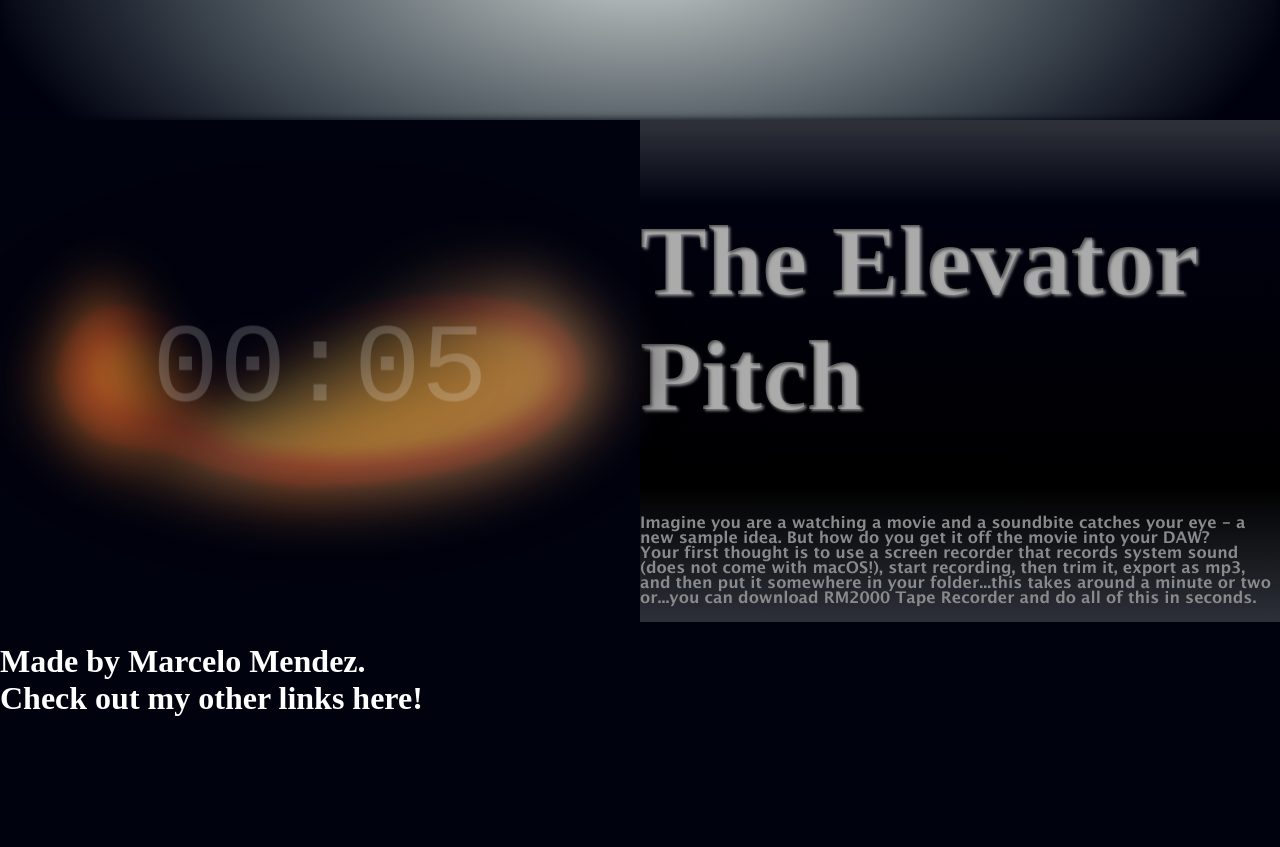
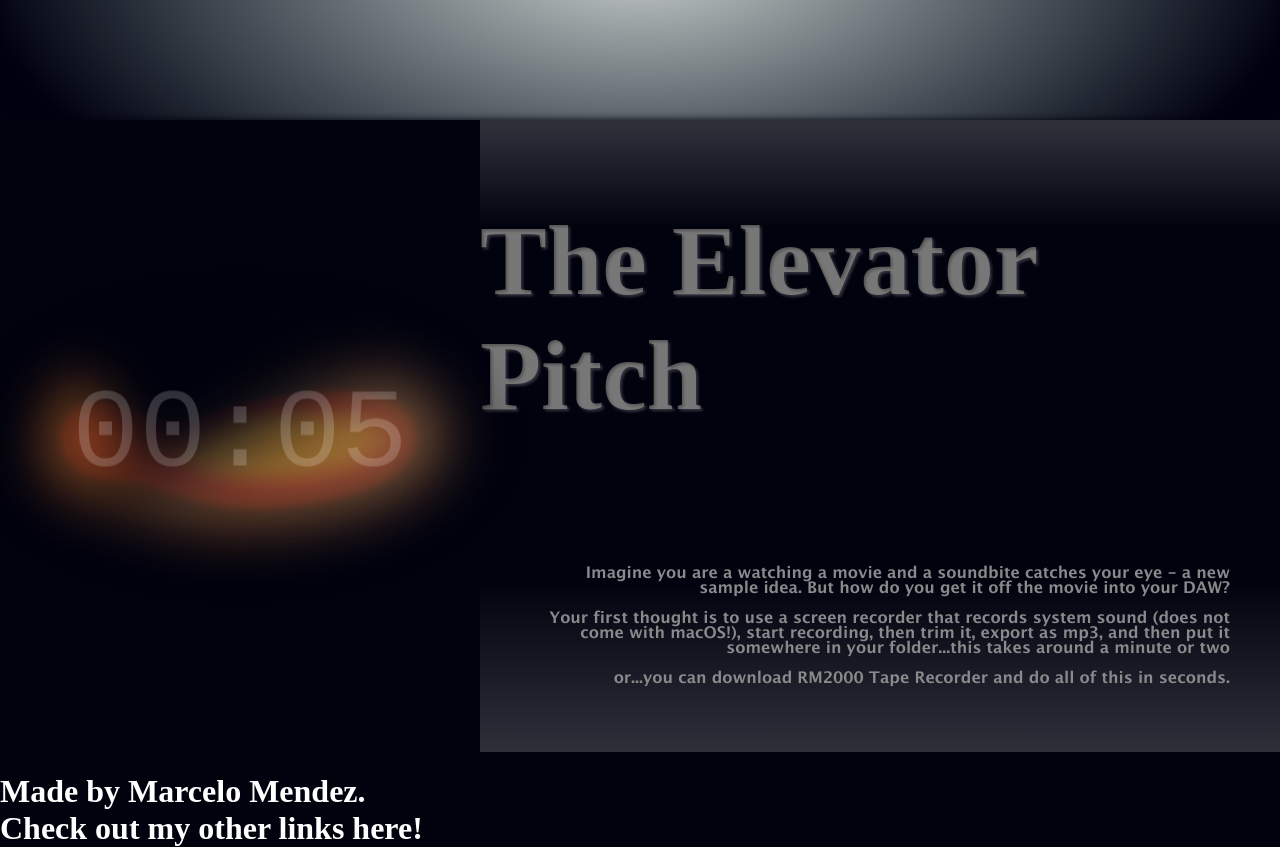
Before and after one commit to marceloexc/rm2000_website, an Astro site: page / in a window 1280 px wide. Shown: the part 720-1567 px from the top of the page. Before the commit the page ends 1437 px from the top, so only its background shows below. Built offline with nearby package versions, Linux system fonts and the light colour scheme; Astro itself is replaced by a stand-in of ours; a web font is replaced by a local one.

Commit message:
fix sizing

```diff
--- a/src/components/ElevatorPitch.astro
+++ b/src/components/ElevatorPitch.astro
@@ -17,13 +17,13 @@ import LCDTimerMeshGradient from "./LCDTimerMeshGradient.astro";
 			Imagine you are a watching a movie and a soundbite catches your eye - a new sample idea. But how do you
 			get it off the movie into your DAW?
 
-			<br>
+			<br> <br>
 
 			Your first thought is to use a screen recorder that records system sound (does not come with macOS!), start
 			recording, then trim it, export as mp3, and then put it somewhere in your folder...this takes around a minute
 			or two
 
-			<br>
+			<br> <br>
 
 			or...you can download RM2000 Tape Recorder and do all of this in seconds.
 		</p>
@@ -41,7 +41,7 @@ import LCDTimerMeshGradient from "./LCDTimerMeshGradient.astro";
 		font-size: 100px;
 		background-color: #565656;
 		color: transparent;
-		text-shadow: 2px 2px 3px rgba(255,255,255,0.5);
+		text-shadow: 2px 2px 3px rgba(255,255,255,0.2);
 		-webkit-background-clip: text;
 		-moz-background-clip: text;
 		background-clip: text;
@@ -49,12 +49,14 @@ import LCDTimerMeshGradient from "./LCDTimerMeshGradient.astro";
 
 	p {
 		font-family: "Lucida Grande",monospace;
+		padding: 50px;
+		text-align: right;
 	}
 
 	.walltext {
-		max-width: 80vmin;
+		max-width: 50em;
 		background: rgb(0, 1, 15);
-		background: linear-gradient(180deg, rgba(227, 233, 231, 0.2) 1%, rgb(0, 1, 15) 17%, rgba(0, 0, 0, 1) 73%, rgba(227, 233, 231, 0.2) 100%);
+		background: linear-gradient(180deg, rgba(227, 233, 231, 0.2) 1%, rgb(0, 2, 14) 17%, rgb(0, 2, 14) 73%, rgba(227, 233, 231, 0.2) 100%);
 
 	}
 
--- a/src/components/SplashImage.astro
+++ b/src/components/SplashImage.astro
@@ -8,7 +8,7 @@ import { Image } from "astro:assets";
 <style>
     .small-image {
         max-width: 100%; /* Ensures it doesn't exceed its container */
-        width: 370px; /* Adjust to preferred size */
+        width: 330px; /* Adjust to preferred size */
         height: auto; /* Maintains aspect ratio */
         filter: drop-shadow(2px 29px 21px #40494f);
     }
```
